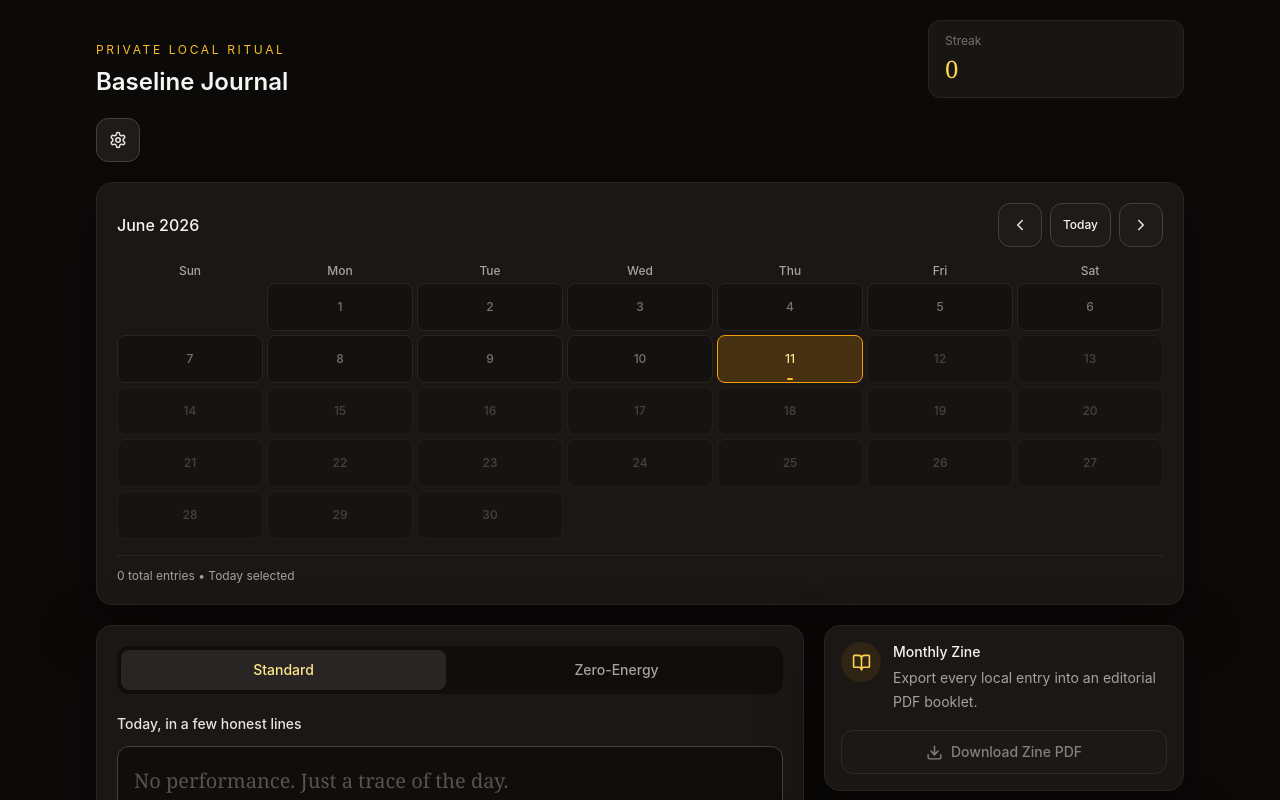
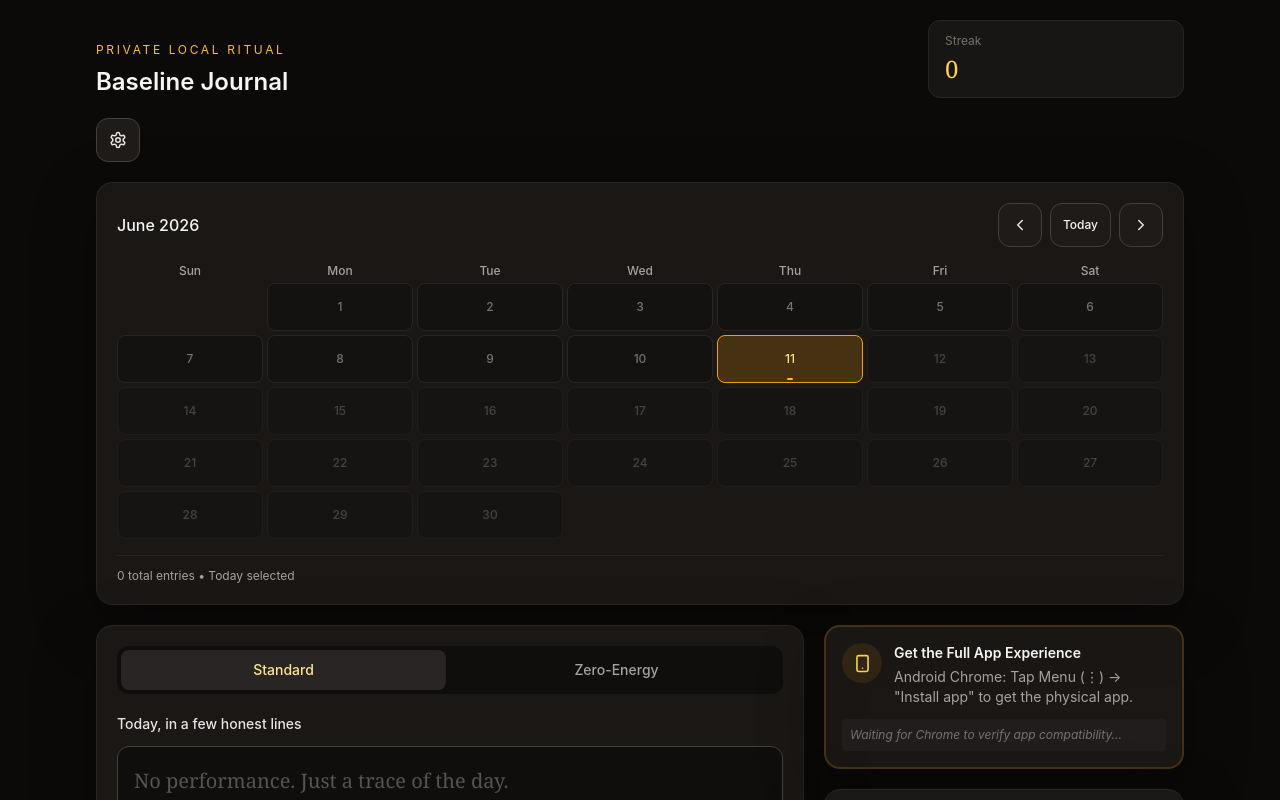
Before and after one commit to jhonbalberan6/Baseline-Journal, a React (Vite) app: page / in a window 1280 px wide. Shown: the top 800 px of the page. Built offline with nearby package versions, Linux system fonts and the light colour scheme.

Commit message:
Fix: Install App Button

```diff
--- a/index.html
+++ b/index.html
@@ -5,7 +5,6 @@
     <meta name="viewport" content="width=device-width, initial-scale=1.0" />
     <meta name="theme-color" content="#0c0a09" />
     <meta name="description" content="A private local-first daily journaling ritual. Your data never leaves your phone." />
-    <link rel="manifest" href="/manifest.json" />
     <link rel="icon" href="/icon.svg" type="image/svg+xml" />
     <link rel="apple-touch-icon" href="/icon.svg" />
     <meta name="apple-mobile-web-app-capable" content="yes" />
--- a/src/components/InstallPrompt.tsx
+++ b/src/components/InstallPrompt.tsx
@@ -31,14 +31,9 @@ export function InstallPrompt() {
   }, []);
 
   if (installed) return null;
-  if (!promptEvent && !ios) return null;
 
-  async function handleInstall() {
-    if (!promptEvent) return;
-    await promptEvent.prompt();
-    await promptEvent.userChoice;
-    setPromptEvent(null);
-  }
+  // If we're on Android/Chrome but the event hasn't fired yet
+  const showFallback = !promptEvent && !ios && !installed;
 
   return (
     <section className="surface border-2 border-amber-500/20 p-4" aria-label="Install app">
@@ -51,6 +46,8 @@ export function InstallPrompt() {
           <p className="mt-1 text-sm leading-5 text-stone-400">
             {ios
               ? 'On iPhone: Tap Share → "Add to Home Screen" to remove browser bars.'
+              : showFallback
+              ? 'Android Chrome: Tap Menu (⋮) → "Install app" to get the physical app.'
               : 'Don\'t just add a shortcut—install the full standalone app for the best experience.'}
           </p>
         </div>
@@ -64,6 +61,10 @@ export function InstallPrompt() {
           <Download size={18} aria-hidden="true" />
           Install Full App
         </button>
+      ) : showFallback ? (
+        <div className="mt-3 rounded bg-stone-800/50 p-2 text-xs text-stone-500 italic">
+          Waiting for Chrome to verify app compatibility...
+        </div>
       ) : null}
     </section>
   );
--- a/vite.config.ts
+++ b/vite.config.ts
@@ -7,6 +7,7 @@ export default defineConfig({
     react(),
     VitePWA({
       registerType: 'autoUpdate',
+      manifestFilename: 'manifest.json',
       manifest: {
         name: 'Baseline Journal',
         short_name: 'Baseline',
```
